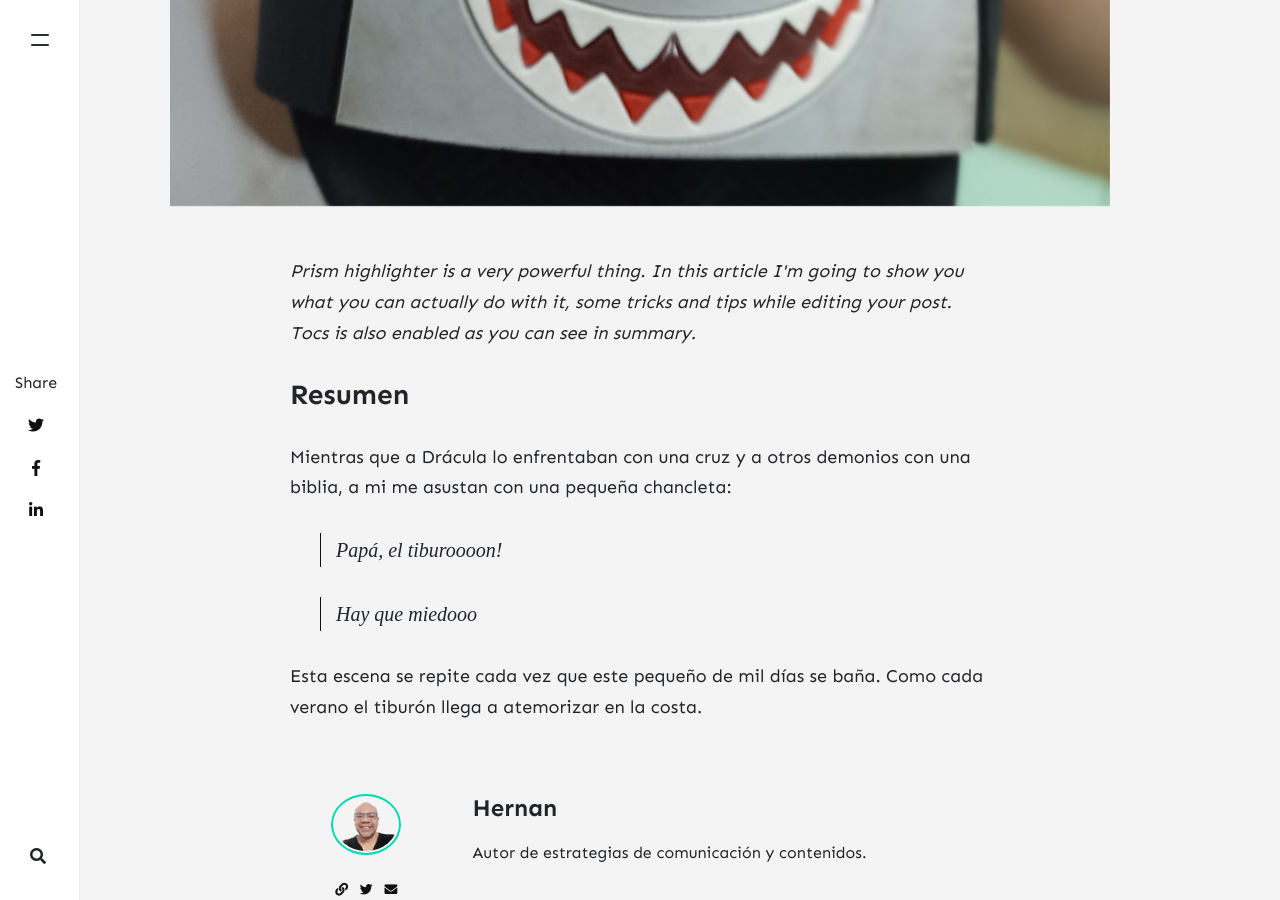
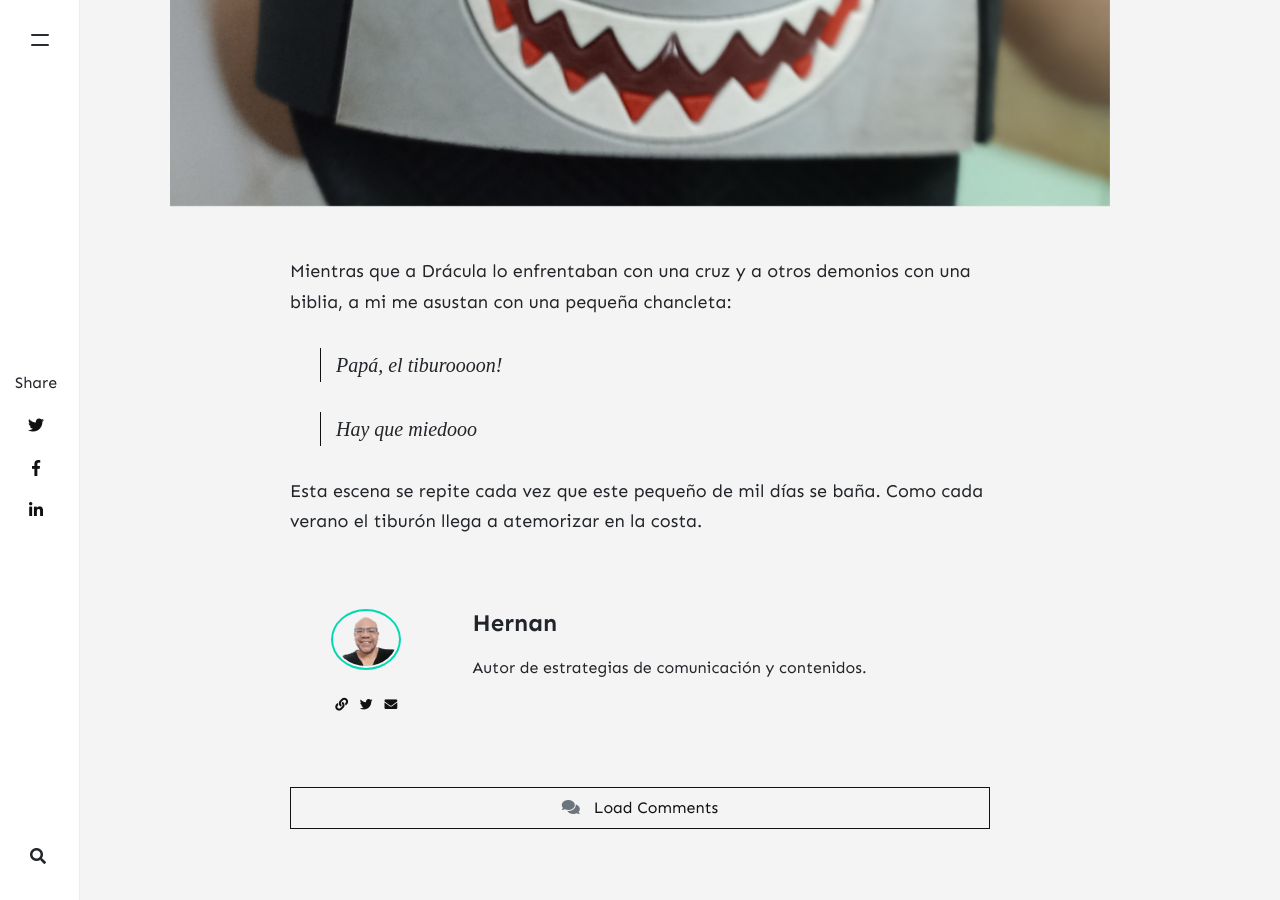
Before and after one commit to kanancho/unpardelineas, a Jekyll site: the page built from _posts/2022-02-25-tiburon.md, in a window 1280 px wide and 900 px high, scrolled down 834 px. Built offline with Jekyll 4.4.1, drawn with Linux system fonts in a browser that asks for light colours; nearby versions of some CDN libraries; comment, search, counter and statistics services are not loaded.

Commit message:
Update 2022-02-25-tiburon.md

```diff
--- a/_posts/2022-02-25-tiburon.md
+++ b/_posts/2022-02-25-tiburon.md
@@ -4,8 +4,6 @@ title:  "Tiburón"
 author: hernan
 categories: [ miedos, niños, dracula, cruz, tiburon, verano ]
 image: assets/images/12.jpg
-beforetoc: "Prism highlighter is a very powerful thing. In this article I'm going to show you what you can actually do with it, some tricks and tips while editing your post. Tocs is also enabled as you can see in summary."
-toc: true
 ---
 Mientras que a Drácula lo enfrentaban con una cruz y a otros demonios con una biblia, a mi me asustan con una pequeña chancleta:
 
```
